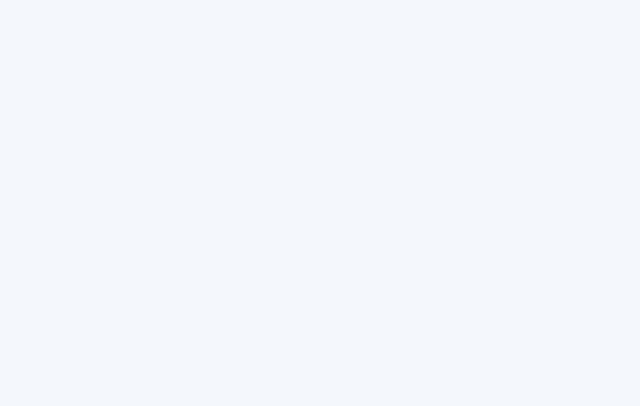
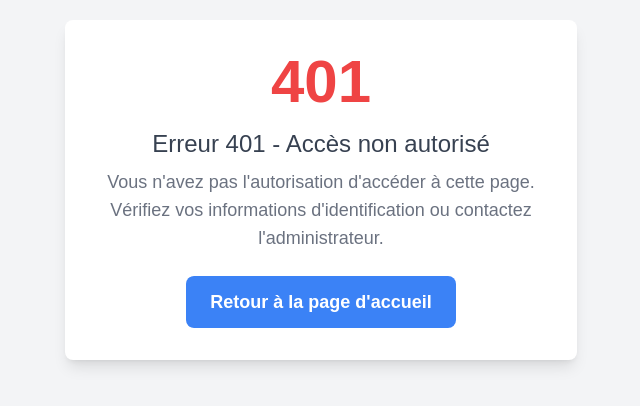
Before and after one commit to Draskeer/MiseEnSituationDevB3, a React (Vite) app in the folder Front-Saint-Vinci-School/: page /error in a window 1280 px wide. Before the commit this address had no page. Shown: the part 210-616 px from the top of the page, without its empty margins (319-959 px from the left). Built offline with nearby package versions, Linux system fonts and the light colour scheme.

Commit message:
error 401

```diff
--- a/Front-Saint-Vinci-School/src/App.jsx
+++ b/Front-Saint-Vinci-School/src/App.jsx
@@ -13,17 +13,31 @@ import UploadImportForm from "./pages/import";
 import ResetPassword from "./pages/resetPassword";
 import Repeater from "./pages/repeater";
 import AddStudent from "./pages/addStudent";
+import Error401 from "./pages/error401";
 
 const App = () => {
   const token = localStorage.getItem("token");
+
   if (token) {
     axios.defaults.headers["Authorization"] = `Bearer ${token}`;
   }
+
+  axios.interceptors.response.use(
+    (response) => response,
+    (error) => {
+      if (error.response && error.response.status === 401) {
+        window.location.href = "/error";
+      }
+      return Promise.reject(error);
+    }
+  );
+
   return (
     <Router>
       <Routes>
         <Route path="/" element={<Navigate to="/login" />} />
         <Route path="/signup" element={<Signup />} />
+        <Route path="/error" element={<Error401 />} />
         <Route path="/login" element={<Login />} />
         <Route
           path="/dashboard/admin/:id/add-student"
@@ -37,6 +51,7 @@ const App = () => {
         />
         <Route path="/dashboard/admin/:id" element={<Admin />} />
         <Route path="/dashboard/admin/:id/repeater" element={<Repeater />} />
+        <Route path="*" element={<Navigate to="/login" />} />
       </Routes>
     </Router>
   );
--- /dev/null
+++ b/Front-Saint-Vinci-School/src/pages/error401.jsx
@@ -0,0 +1,24 @@
+const Error401 = () => {
+  return (
+    <div className="flex items-center justify-center min-h-screen bg-gray-100">
+      <div className="text-center bg-white p-8 rounded-lg shadow-lg max-w-lg">
+        <h1 className="text-6xl font-extrabold text-red-500">401</h1>
+        <p className="text-2xl text-gray-700 mt-4">
+          Erreur 401 - Accès non autorisé
+        </p>
+        <p className="text-lg text-gray-500 mt-2">
+          Vous n'avez pas l'autorisation d'accéder à cette page. Vérifiez vos
+          informations d'identification ou contactez l'administrateur.
+        </p>
+        <a
+          href="/"
+          className="mt-6 inline-block px-6 py-3 text-lg font-semibold text-white bg-blue-500 hover:bg-blue-600 rounded-lg"
+        >
+          Retour à la page d'accueil
+        </a>
+      </div>
+    </div>
+  );
+};
+
+export default Error401;
--- a/Front-Saint-Vinci-School/src/pages/repeater.jsx
+++ b/Front-Saint-Vinci-School/src/pages/repeater.jsx
@@ -49,32 +49,38 @@ const Repeater = () => {
   return (
     <>
       <Header isConnected isAdmin />
-      <div className="flex justify-between items-center mb-4">
-        <h2 className="text-xl font-semibold">Élèves redoublants</h2>
+      <div className="flex justify-between items-center mb-6 px-6 py-4 bg-gray-50 shadow-md rounded-lg">
+        <h2 className="text-2xl font-semibold text-gray-800">
+          Élèves redoublants
+        </h2>
         <button
           onClick={generatePDF}
-          className="bg-blue-500 text-white py-2 px-4 rounded hover:bg-blue-600 transition-all duration-300"
+          className="bg-blue-600 text-white py-2 px-6 rounded-lg hover:bg-blue-700 transition-all duration-300 transform hover:scale-105"
         >
           Télécharger PDF
         </button>
       </div>
-      <ul className="grid grid-cols-1 sm:grid-cols-2 lg:grid-cols-3 gap-4 mt-4 mx-auto max-w-screen-lg">
+      {students.length === 0 ? (
+        <p className="self-center font-bold">Il n'y a pas de redoublants.</p>
+      ) : (
+        <ul className="grid grid-cols-1 sm:grid-cols-2 lg:grid-cols-3 gap-6 mt-6 mx-auto max-w-screen-xl">
           {students.map((student, index) => (
             <li
               key={index}
-            className="flex flex-col items-start p-4 bg-white rounded-lg shadow-lg hover:shadow-xl hover:bg-gray-50 transition-all duration-300 w-full"
+              className="flex flex-col items-start p-6 bg-white rounded-lg shadow-lg hover:shadow-2xl hover:bg-gray-50 transition-all duration-300 w-full transform hover:scale-105"
             >
-            <div className="flex flex-col mb-2">
-              <span className="text-lg font-semibold text-gray-800">
+              <div className="flex flex-col mb-4">
+                <span className="text-xl font-semibold text-gray-800">
                   {student.firstName} {student.lastName}
                 </span>
-              <span className="text-sm font-medium text-gray-500">
-                {student.classLevel}
+                <span className="text-sm font-medium text-gray-500 mt-1">
+                  Niveau : {student.classLevel}
                 </span>
               </div>
             </li>
           ))}
         </ul>
+      )}
     </>
   );
 };
```
Lines whose indentation alone changed are shown as unchanged.
